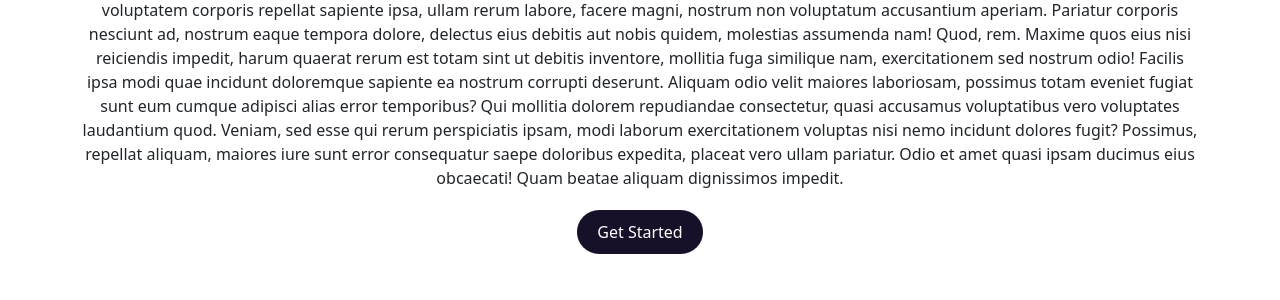
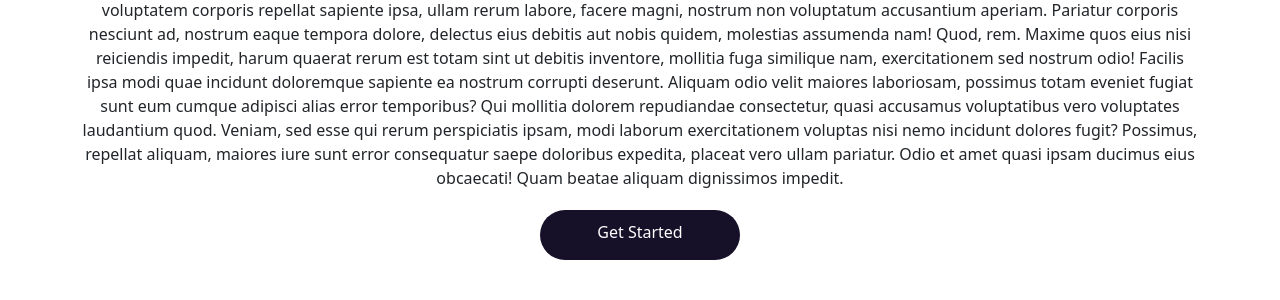
Before and after one commit to jav-sketch/bytesize_interactive_site, a Django app: page / in a window 1280 px wide. Shown: the part 274-574 px from the top of the page. Run offline with Django 5.2, Linux system fonts and the light colour scheme.

Commit message:
Updated Button

```diff
--- a/static/css/styles.css
+++ b/static/css/styles.css
@@ -56,6 +56,8 @@
     border: none;
     padding: 10px 20px;
     text-align: center;
+    width: 200px;
+    height: 50px;
     text-decoration: none;
     display: inline-block;
     font-size: 16px;
```
